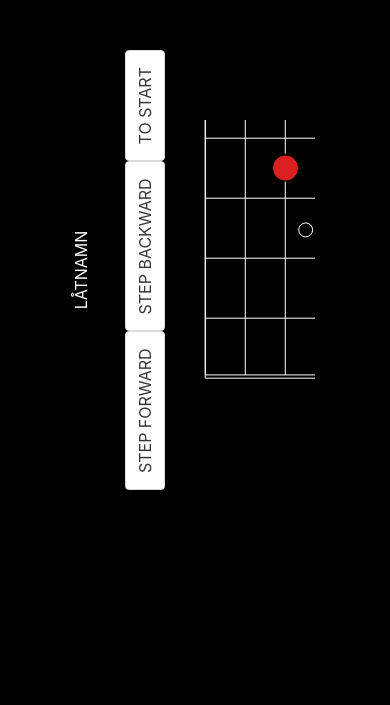
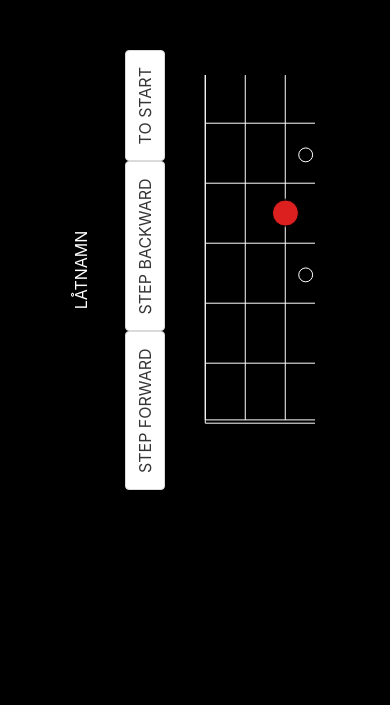
Before and after one commit to Derpy113/testapp1-InstrumentalMagic, a PHP site: page /player.php in a window 390 px wide; the page is wider, and only the part inside the window is pictured. Shown: the part 72-777 px from the top of that part. Run offline with PHP 8.4, Linux system fonts and the light colour scheme.

Commit message:
player/css commit

```diff
--- a/player.php
+++ b/player.php
@@ -40,6 +40,7 @@
             <button class="button">TO START</button>
         </div>
 
+
         <figure class="image">
                     <object data="img/guitar_fretboard.svg" type="image/svg+xml"></object>
                     </figure>
--- a/style.css
+++ b/style.css
@@ -73,7 +73,7 @@ main {
     align-items: center;
     justify-content: center;
     text-align: center; /* Lägg till detta om dina flex-items inte centreras som förväntat */
-    width: 100%;
+    max-width: 100%;
 }
 
 object {
@@ -93,6 +93,10 @@ object {
         transform: rotate(-90deg);
         transform-origin: center;
         padding-top: 9rem;
+        background-color: black;
+    }
+    object {
+        width: 350rem;
     }
 
  /*   .control-buttons button {
```
